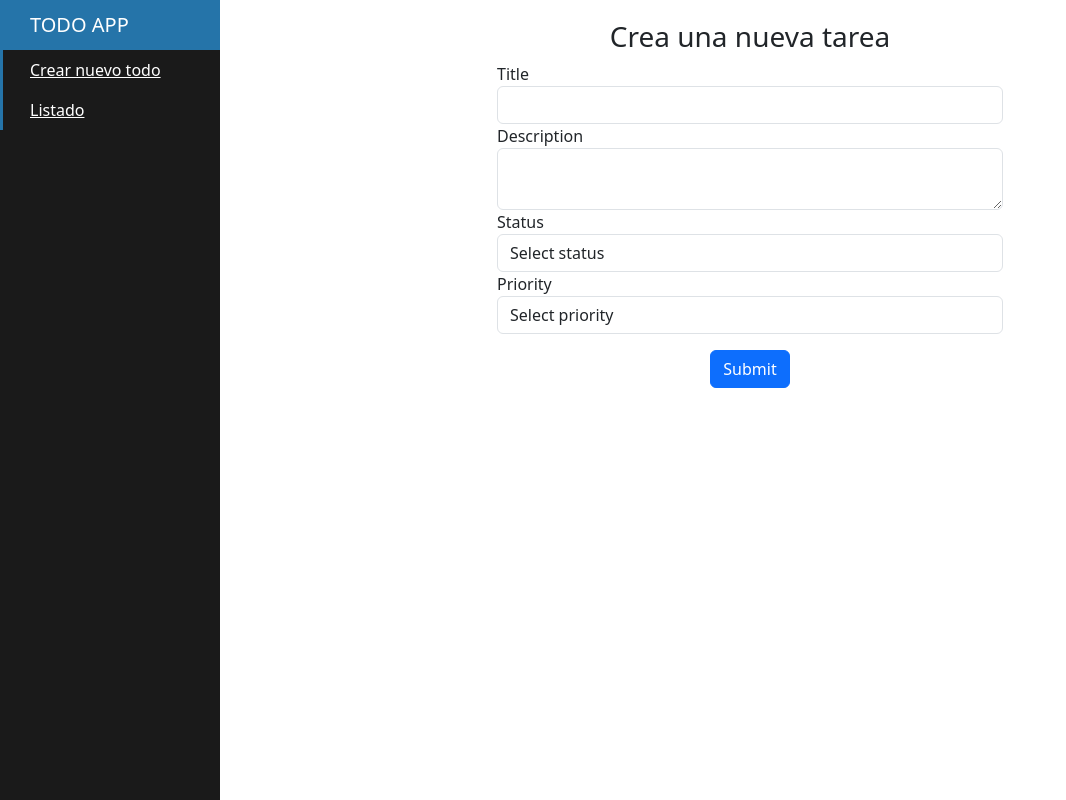
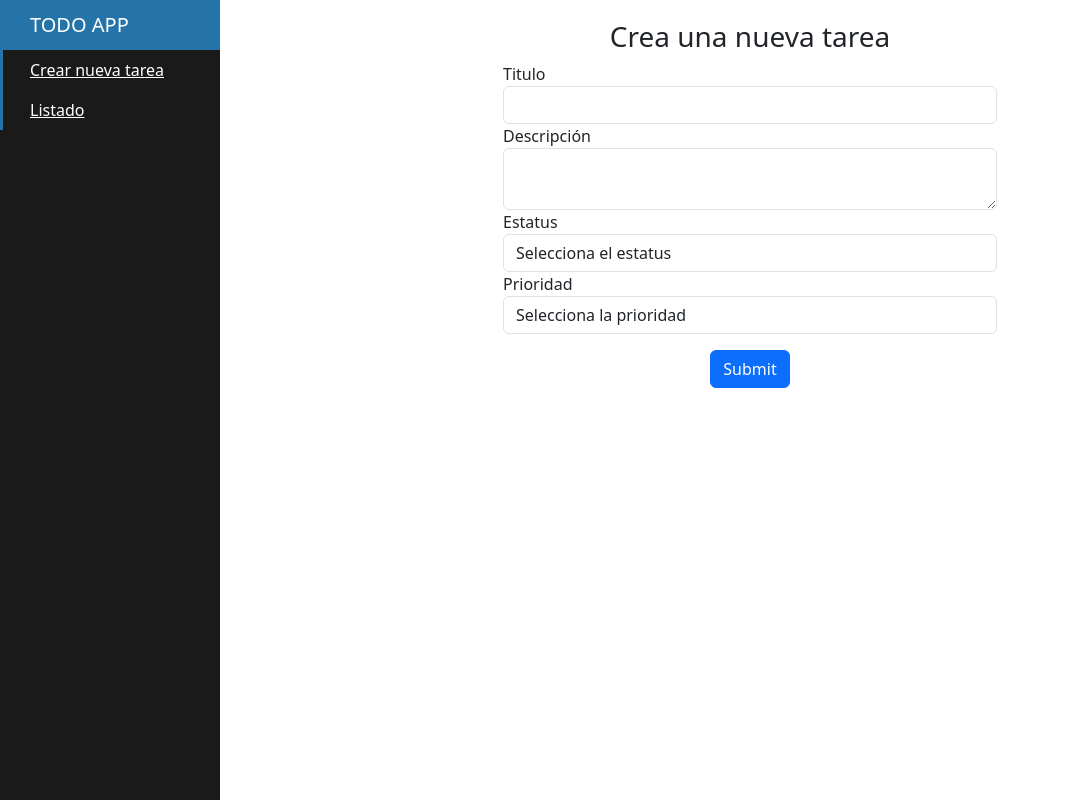
Before and after one commit to Desekrator/todo-app-front, an Angular app: page /todo-new in a window 1280 px wide. Shown: the whole page, without its empty margins (0-1066 px from the left). Built offline with nearby package versions, Linux system fonts and the light colour scheme.

Commit message:
Short after close modal

```diff
--- a/src/app/app.component.html
+++ b/src/app/app.component.html
@@ -5,7 +5,7 @@
   <ul class="sidebar-navigation">
     <li>
       <a routerLink="/todo-new">
-        Crear nuevo todo
+        Crear nueva tarea
       </a>
     </li>
     <li>
@@ -20,23 +20,6 @@
 <div class="content-container">
 
   <div class="container-fluid">
-
-    <!-- Main component for a primary marketing message or call to action -->
-    <!-- Main component for a primary marketing manotessage or call to action -->
-    <!-- <div class="jumbotron">
-      <h1>Navbar example</h1>
-      <p>This example is a quick exercise to illustrate how the default, static and fixed to top navbar work. It
-        includes the responsive CSS and HTML, so it also adapts to your viewport and device.</p>
-      <p>To see the difference between static and fixed top navbars, just scroll.</p>
-      <p>
-        <a class="btn btn-lg btn-primary" href="../../components/#navbar" role="button">View navbar docs &raquo;</a>
-      </p>
-    </div> -->
+    <router-outlet />
   </div>
-
-  <!-- <app-todo-list [todoList]=todos></app-todo-list> -->
-  <router-outlet />
-
-
-
-  <!-- <button class="btn btn-danger">daada</button> -->
+</div>
--- a/src/app/components/todo-edit/todo-edit.component.html
+++ b/src/app/components/todo-edit/todo-edit.component.html
@@ -7,38 +7,38 @@
       <form>
 
         <div class="form-group">
-          <label>Title</label>
+          <label>Título</label>
           <input class="form-control" type="text" name="title" [(ngModel)]="task.title" required>
         </div>
 
         <div class="form-group">
-          <label>Description</label>
+          <label>Descripción</label>
           <textarea class="form-control" type="text" name="name" [(ngModel)]="task.description" required></textarea>
         </div>
 
         <div class="form-group">
-          <label>Status</label>
+          <label>Estatus</label>
           <select [(ngModel)]="task.status" name="status" class="form-control" required>
-            <option selected disabled value="">Select status</option>
-            <option value="empty">Empty</option>
-            <option value="progress">Progress</option>
-            <option value="finished">Finished</option>
+            <option selected disabled value="">Selecciona estatus</option>
+            <option value="empty">Vacío</option>
+            <option value="progress">En progreso</option>
+            <option value="finished">Finalizada</option>
           </select>
         </div>
 
         <div class="form-group">
           <label>Priority</label>
           <select [(ngModel)]="task.priority" name="priority" class="form-control" required>
-            <option selected disabled value="">Select priority</option>
-            <option value="low">Low</option>
-            <option value="medium">Medium</option>
-            <option value="high">High</option>
+            <option selected disabled value="">Selecciona prioridad</option>
+            <option value="low">Baja</option>
+            <option value="medium">Media</option>
+            <option value="high">Alta</option>
           </select>
         </div>
 
       </form>
     </div>
-    <div class="text-center mt-3">
+    <div class="text-center">
       <button (click)="closeDialog()" type="button" class="btn btn-secondary">Guardar y cerrar</button>
     </div>
   </div>
--- a/src/app/components/todo-edit/todo-edit.component.ts
+++ b/src/app/components/todo-edit/todo-edit.component.ts
@@ -29,7 +29,7 @@ export class TodoEditComponent implements OnInit {
   closeDialog(): void {
 
     if (this.task.title == '' || this.task.description == '' || this.task.priority == '' || this.task.status == '') return
-    this.taskService.editTask(this.data);
+    this.taskService.editTask(this.data).subscribe();
     this.closed.emit(true);
 
   }
--- a/src/app/components/todo-list/todo-list.component.ts
+++ b/src/app/components/todo-list/todo-list.component.ts
@@ -70,6 +70,11 @@ export class TodoListComponent implements OnInit {
         this.dialogOpen = false
         dialogRef.close();
       });
+      dialogRef.afterClosed().subscribe(result => {
+
+        this.updateTodos(); // Ordenar la lista por prioridad
+
+      });
 
     }
 
--- a/src/app/components/todo-new/todo-new.component.html
+++ b/src/app/components/todo-new/todo-new.component.html
@@ -8,33 +8,33 @@
                         <form #todoNewForm="ngForm" (ngSubmit)="onSubmit()" class="requires-validation" novalidate>
 
                             <div class="form-group">
-                                <label>Title</label>
+                                <label>Titulo</label>
                                 <input class="form-control" type="text" name="title" [(ngModel)]="task.title" required>
                             </div>
 
                             <div class="form-group">
-                                <label>Description</label>
+                                <label>Descripción</label>
                                 <textarea class="form-control" type="text" name="description"
                                     [(ngModel)]="task.description" required></textarea>
                             </div>
 
                             <div class="form-group">
-                                <label>Status</label>
+                                <label>Estatus</label>
                                 <select [(ngModel)]="task.status" name="status" class="form-control" required>
-                                    <option selected disabled value="">Select status</option>
-                                    <option value="empty">Empty</option>
-                                    <option value="progress">Progress</option>
-                                    <option value="finished">Finished</option>
+                                    <option selected disabled value="">Selecciona el estatus</option>
+                                    <option value="empty">Vacío</option>
+                                    <option value="progress">En progreso</option>
+                                    <option value="finished">Acabada</option>
                                 </select>
                             </div>
 
                             <div class="form-group">
-                                <label>Priority</label>
+                                <label>Prioridad</label>
                                 <select [(ngModel)]="task.priority" name="priority" class="form-control" required>
-                                    <option selected disabled value="">Select priority</option>
-                                    <option value="low">Low</option>
-                                    <option value="medium">Medium</option>
-                                    <option value="high">High</option>
+                                    <option selected disabled value="">Selecciona la prioridad</option>
+                                    <option value="low">Baja</option>
+                                    <option value="medium">Media</option>
+                                    <option value="high">Alta</option>
                                 </select>
                             </div>
 
--- a/src/app/components/todo-new/todo-new.component.ts
+++ b/src/app/components/todo-new/todo-new.component.ts
@@ -33,22 +33,8 @@ export class TodoNewComponent implements OnInit {
 
     const newTodo = new TaskModel(this.task.id, this.task.title, this.task.description, this.task.status, this.task.priority);
 
-    this.taskService.addTask(newTodo).subscribe(
-      (      todo: any) => {
-        console.log("Created correctly" + JSON.stringify(todo, null, 4))
-
-        alert("Todo created")
-
-        // const dialogRef = this.dialog.open(TodoEditComponent, {
-        //   panelClass: 'edit-dialog'
-        // });
-
-      },
-      (      error: any) => { alert("Error at creation of todo") }
-    )
+    this.taskService.addTask(newTodo).subscribe()
 
   }
 
-
-
 }
```
Also changed, not shown: src/app/components/todo-list/todo-list.component.html (+0 -8 lines).
